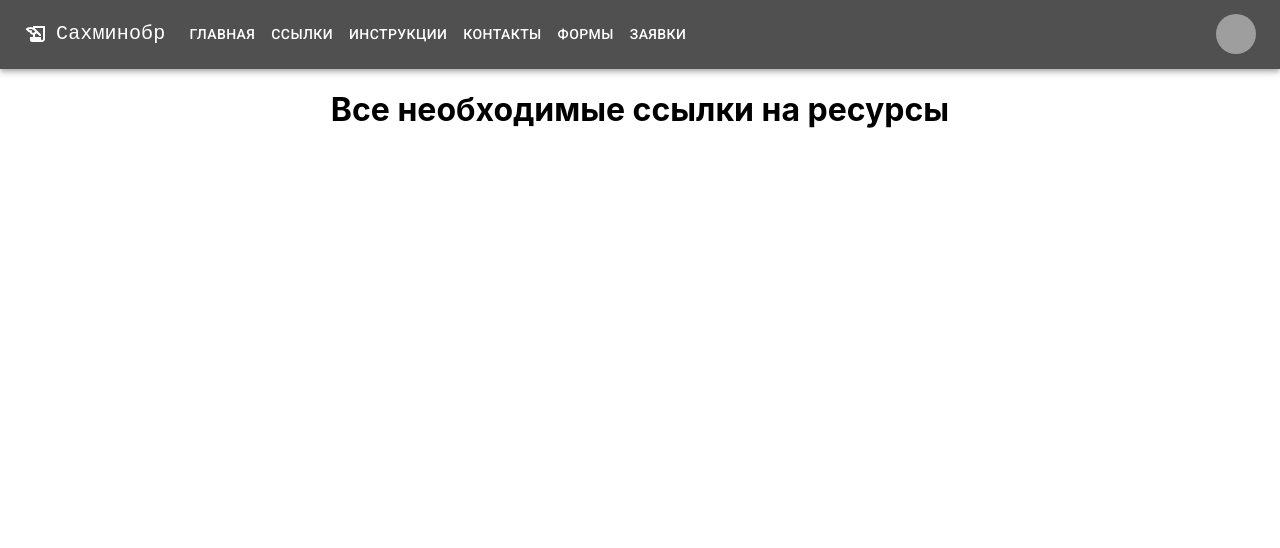
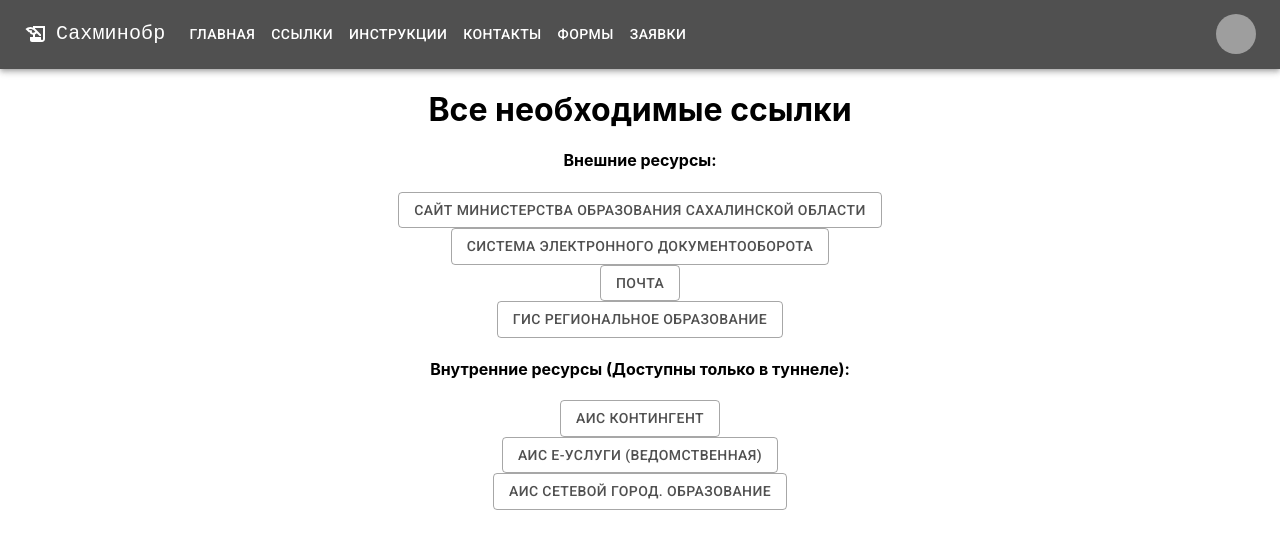
Before and after one commit to isakhalin/mobr_main_page_frontend, a React (Create React App) app: page /links in a window 1280 px wide. Shown: the top 548 px of the page. Built offline with nearby package versions, Linux system fonts and the light colour scheme; grey boxes are pictures that could not be loaded.

Commit message:
Добавлен контент

```diff
--- a/src/components/header/header.js
+++ b/src/components/header/header.js
@@ -18,6 +18,7 @@ import HistoryEduIcon from '@mui/icons-material/HistoryEdu';
 
 /** */
 import {NavLink} from 'react-router-dom'
+import {useNavigate} from 'react-router-dom'
 
 /** Style */
 import classes from "./header.module.css"
@@ -85,6 +86,8 @@ export const Header = () => {
     const handleCloseNavMenu = () => {
         setAnchorElNav(null);
     };
+
+    const navigate = useNavigate()
 
     const handleCloseUserMenu = () => {
         setAnchorElUser(null);
@@ -224,14 +227,14 @@ export const Header = () => {
                         >
                             {settingsWithoutAuth.map((setting) => (
                                 <MenuItem key={setting.title} onClick={handleCloseUserMenu}>
-                                    <Typography textAlign="center">
-                                        <NavLink
-                                            className={classes.menuLinks}
-                                            to={setting.to}
-                                            key={setting.title}
-                                        >
+                                    <Typography textAlign="center" onClick={() => navigate("/login")}>
+                                        {/*<NavLink*/}
+                                        {/*    className={classes.menuLinks}*/}
+                                        {/*    to={setting.to}*/}
+                                        {/*    key={setting.title}*/}
+                                        {/*>*/}
                                             {setting.title}
-                                        </NavLink>
+                                        {/*</NavLink>*/}
                                     </Typography>
                                 </MenuItem>
                             ))}
--- a/src/pages/contacts-page.js
+++ b/src/pages/contacts-page.js
@@ -1,11 +1,17 @@
 //TODO Страница отображает телефонный справочник минобра
 
 import React from 'react';
+import {Button} from '@mui/material'
+
+const api = "http://netcity.admsakhalin.ru/phonebook/"
 
 export const ContactsPage = () => {
     return (
         <div>
             <h1>Телефонный справочник Минобра</h1>
+            <div><Button href={`${api}phone_minobr.pdf`}>Телефонный справочник сотрудников Министерства</Button></div>
+            <div><Button href={`${api}phone_mo.pdf`}>Телефонный справочник сотрудников подведомственных организаций</Button></div>
+            <div><Button href="https://phonebook.sakhalin.gov.ru/">Телефонный справочник ПСО</Button></div>
         </div>
     );
 };
--- a/src/pages/guides-page.js
+++ b/src/pages/guides-page.js
@@ -5,7 +5,15 @@ import React from 'react';
 export const GuidesPage = () => {
     return (
         <div>
-            <h1>Все инструкции и мануалы для пользователей</h1>
+            <h3>Инструкции и руководства для пользователей</h3>
+            <p>Для получения учётной записи ПК, доступа в СЭД, почтового ящика, заполните формы во кладке "Заявки" и
+                ожидайте ответа.</p>
+            <p>
+                По всем техническим вопросам Вы можете обращаться к администраторам системы:
+                <div>Степанов Роман Викторович. т.46-59-59 (короткий 59-59).</div>
+                <div>Сидоров Михаил Борисович. т.46-59-92 (короткий 59-92).</div>
+                <div>Или лично в кабинет 31.</div>
+            </p>
         </div>
     );
 };
--- a/src/pages/links-page.js
+++ b/src/pages/links-page.js
@@ -1,11 +1,56 @@
 //TODO Страница отображает список нужных пользователям ссылок
 
 import React from 'react';
+import {useNavigate} from "react-router-dom";
+
+import { Button } from '@mui/material';
 
 export const LinksPage = () => {
+
+    const linksOut = [
+        {
+            title: "Сайт министерства образования Сахалинской области",
+            to: "https://obrazovanie.admsakhalin.ru"
+        },
+        {
+            title: "Система электронного документооборота",
+            to: "https://sed.admsakhalin.ru/"
+        },
+        {
+            title: "Почта",
+            to: "https://mail.sakhalin.gov.ru/"
+        },
+        {
+            title: "ГИС Региональное образование",
+            to: "https://detsad.admsakhalin.ru"
+        },
+    ];
+
+    const linksInner = [
+        {
+            title: "АИС Контингент",
+            to: "http://contingent_web"
+        },
+        {
+            title: "АИС Е-Услуги (Ведомственная)",
+            to: "http://es_web:8282"
+        },
+        {
+            title: "АИС Сетевой город. Образование",
+            to: "http://ns-web-collective/about.html"
+        },
+    ];
+
+    const navigate = useNavigate();
+
     return (
         <div>
-            <h1>Все необходимые ссылки на ресурсы</h1>
+            <h1>Все необходимые ссылки  </h1>
+            <h4>Внешние ресурсы:</h4>
+            {linksOut.map((link) => (<div key={link.title}><Button variant="outlined" href={link.to}>{link.title}</Button></div>))}
+            <h4>Внутренние ресурсы (Доступны только в туннеле):</h4>
+            {linksInner.map((link) => (
+                <div key={link.title}><Button variant="outlined" href={link.to}>{link.title}</Button></div>))}
         </div>
     );
 };
--- a/src/pages/main-page.js
+++ b/src/pages/main-page.js
@@ -5,7 +5,8 @@ import React from 'react';
 export const MainPage = () => {
     return (
         <div>
-            <h1>Главная страница</h1>
+            <h3>Добро пожаловать на стартовую страницу Министерства образования Сахалинской области</h3>
+            <p>Пожалуйста, ознакомьтесь с информацией на странице "Инструкции".</p>
         </div>
     );
 };
```
